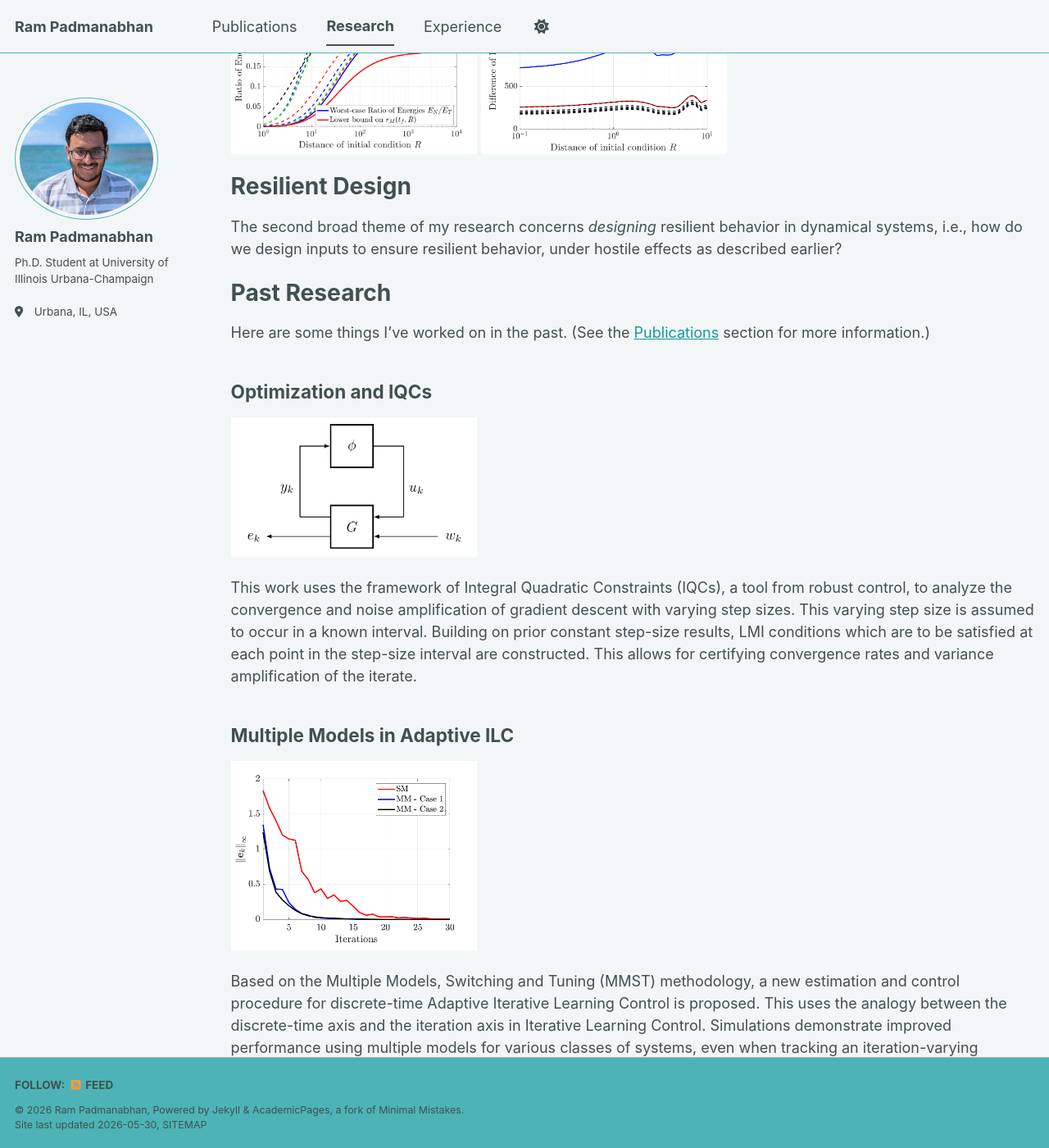
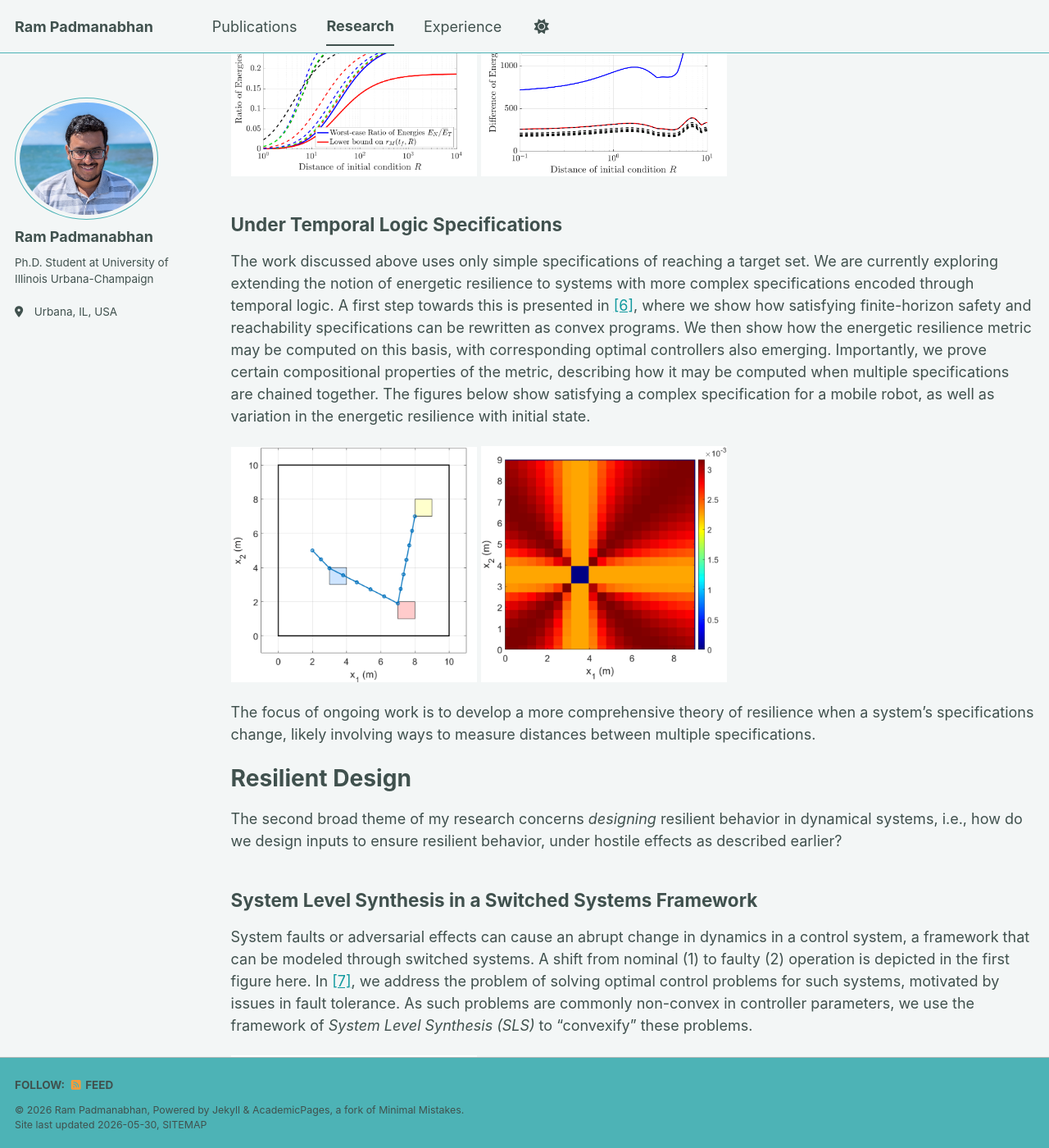
Before and after one commit to ram-p/ram-p.github.io, a Jekyll site: the page built from _pages/research.md, in a window 1280 px wide and 1400 px high, scrolled down 1520 px. Shown: the whole window at 82% size. Built offline with Jekyll 4.4.1, drawn with Linux system fonts in a browser that asks for light colours; a script bundle is joined from its source files by our own code; library files that are not in the unit come from our copies; some of the changed text lies outside the part shown.

Commit message:
Research Update

```diff
--- a/_pages/research.md
+++ b/_pages/research.md
@@ -34,9 +34,31 @@ The first part of this work [[4]](#4) considers simple linear, driftless dynamic
 
 <img src="https://ram-p.github.io/images/DftRes.png" alt = "Driftless Systems" width="300"/> <img src="https://ram-p.github.io/images/NLRes.png" alt = "Nonlinear Systems" width="300"/>
 
+## Under Temporal Logic Specifications
+
+The work discussed above uses only simple specifications of reaching a target set. We are currently exploring extending the notion of energetic resilience to systems with more complex specifications encoded through temporal logic. A first step towards this is presented in [[6]](#6), where we show how satisfying finite-horizon safety and reachability specifications can be rewritten as convex programs. We then show how the energetic resilience metric may be computed on this basis, with corresponding optimal controllers also emerging. Importantly, we prove certain compositional properties of the metric, describing how it may be computed when multiple specifications are chained together. The figures below show satisfying a complex specification for a mobile robot, as well as variation in the energetic resilience with initial state.
+
+<img src="https://ram-p.github.io/images/Robot.png" alt = "Safe Reachability for a Mobile Robot" width="300"/> <img src="https://ram-p.github.io/images/TLRes.png" alt = "Energetic Resilience under Temporal Logic Specifications" width="300"/>
+
+The focus of ongoing work is to develop a more comprehensive theory of resilience when a system's specifications change, likely involving ways to measure distances between multiple specifications.
+
 # Resilient Design
 
 The second broad theme of my research concerns *designing* resilient behavior in dynamical systems, i.e., how do we design inputs to ensure resilient behavior, under hostile effects as described earlier?
+
+## System Level Synthesis in a Switched Systems Framework
+
+System faults or adversarial effects can cause an abrupt change in dynamics in a control system, a framework that can be modeled through switched systems. A shift from nominal (1) to faulty (2) operation is depicted in the first figure here. In [[7]](#7), we address the problem of solving optimal control problems for such systems, motivated by issues in fault tolerance. As such problems are commonly non-convex in controller parameters, we use the framework of *System Level Synthesis (SLS)* to "convexify" these problems.
+
+<img src="https://ram-p.github.io/images/FaultModel.png" alt = "Fault Model" width="300"/>
+
+We present two broad classes of optimal control problems, depending on whether the switching signal is chosen stochastically or non-deterministically, and impose a prefix constraint which ensures the controller cannot depend on future values of the switching signal. Crucially, such a constraint is still linear in the SLS parameterization, despite the fact that SLS itself uses a nonlinear transformation on the original parameterization. This property leads to efficient convex reformulations of the original optimal control problems. The figure below shows the impact of controller memory on an optimal control problem which aims to minimize the maximum deviation of the state from the origin.
+
+<img src="https://ram-p.github.io/images/L1.png" alt = "L1-optimal control" width="300"/>
+
+Ongoing work is being devoted to improving scalability of the resulting convex programs, in particular by limiting measurement and switching signal memory, as well as clustering methods that use a single controller for a cluster of possible paths.
+
+## Constrained Nonlinear Control through Driftless Approximation
 
 # Past Research
 
@@ -76,3 +98,6 @@ R. Padmanabhan and M. Ornik, ["Energetic Resilience of Linear Driftless Systems,
 
 <a id="5">[5]</a>
 R. Padmanabhan and M. Ornik, ["Approximate Energetic Resilience of Nonlinear Systems under Partial Loss of Control Authority,"](https://www.sciencedirect.com/science/article/pii/S0005109826000828) _Automatica_, 187, May 2026. \[Extended version available at [arXiv:2502.07603](https://arxiv.org/abs/2502.07603)\]
+
+<a id="7">[7]</a>
+R. Padmanabhan, A. Aspeel, N. Ozay, and M. Ornik, ["Mode-Prefix-Based Control of Switched Linear Systems with Applications to Fault Tolerance,"](https://ieeexplore.ieee.org/document/11036760) _IEEE Control Systems Letters_, 9, pp. 1784--1789, Jul. 2025. \[Available at [arXiv:2505.13105](https://arxiv.org/abs/2505.13105)\]
```
Also changed, not shown: images/FaultModel.png (added), images/L1.png (added), images/Robot.png (added), images/TLRes.png (added), 1 other file.
